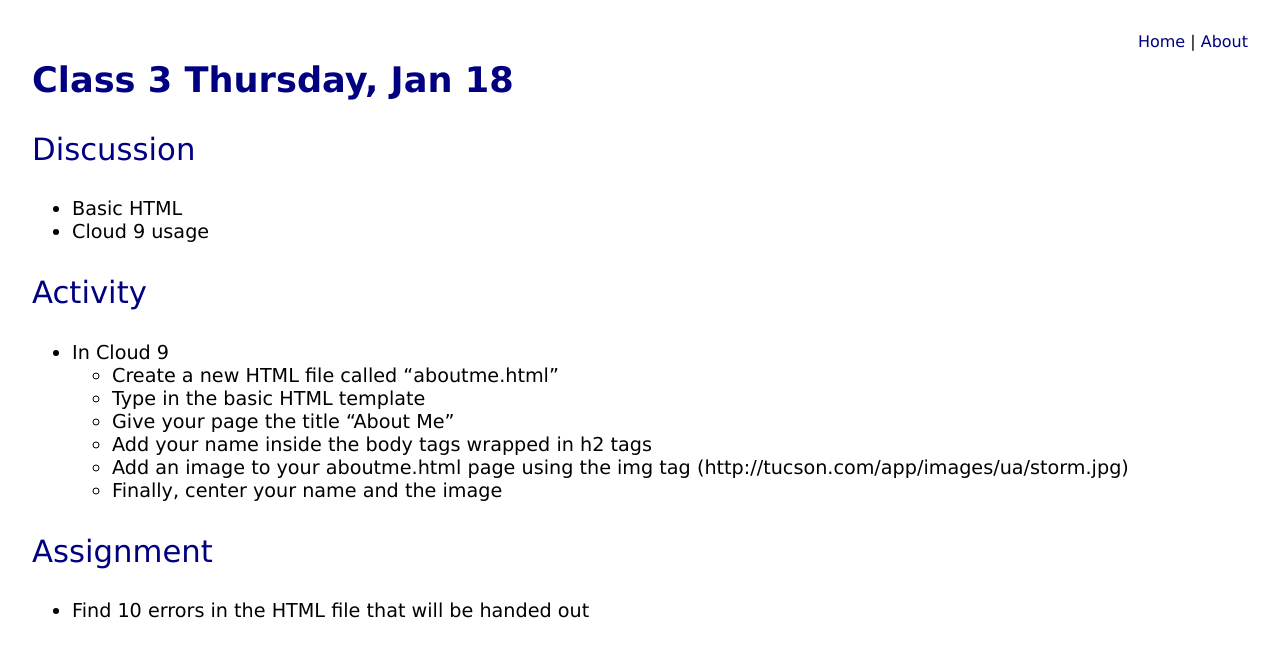
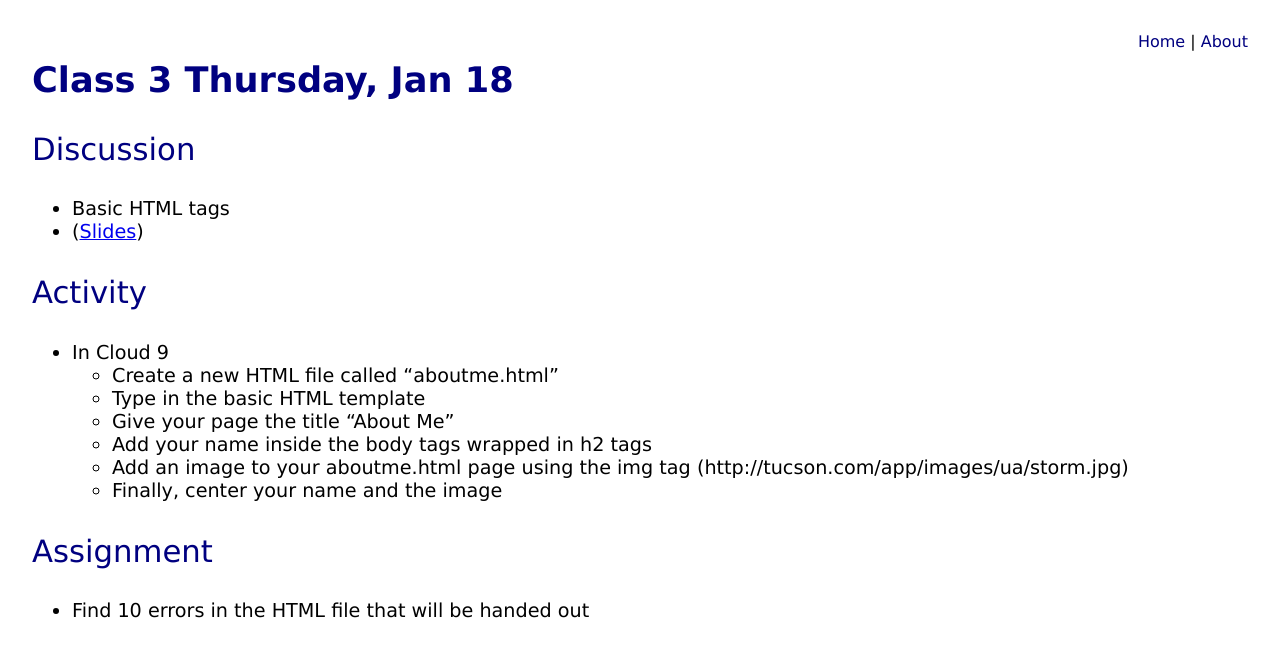
Before and after one commit to UAAppClass/uaappclass.github.io, a Jekyll site: the page built from _posts/2016-1-1-Class-03.md, in a window 1280 px wide. Shown: the top 657 px of the page. Built offline with Jekyll 4.4.1, drawn with Linux system fonts in a browser that asks for light colours.

Commit message:
Updated for class 3

```diff
--- a/_posts/2016-1-1-Class-03.md
+++ b/_posts/2016-1-1-Class-03.md
@@ -5,8 +5,8 @@ title: Class 3 Thursday, Jan 18
 
 ### Discussion
 
-* Basic HTML
-* Cloud 9 usage
+* Basic HTML tags
+* ([Slides](/presentations/class3))
 
 ### Activity
 
```
Also changed, not shown: presentations/class3/index.html (+3 -4 lines).
